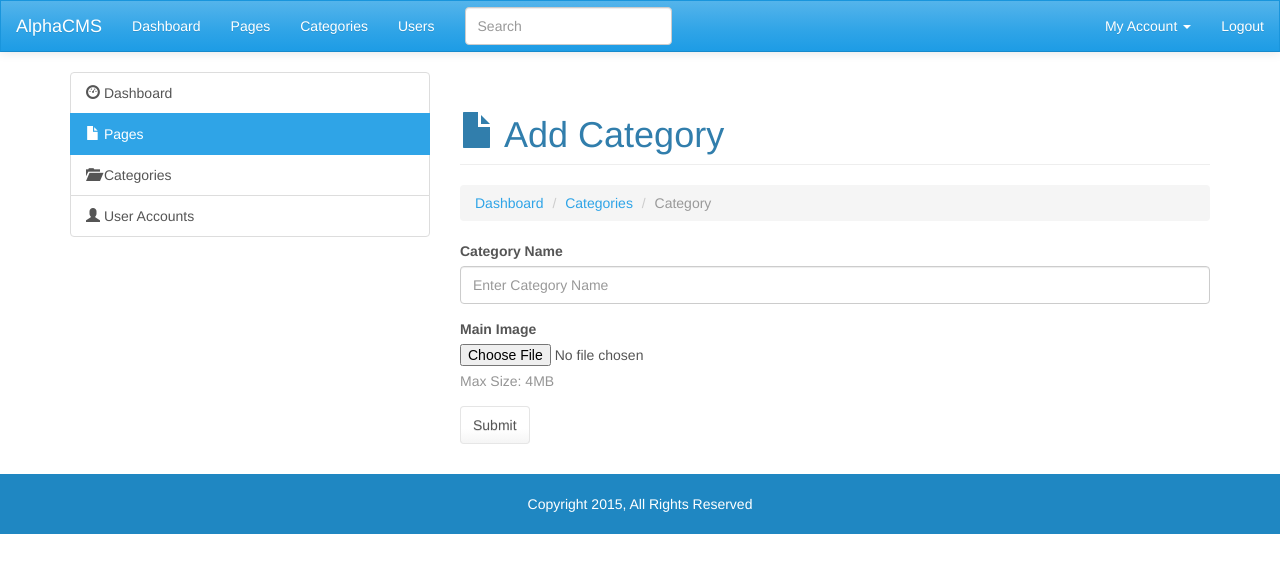
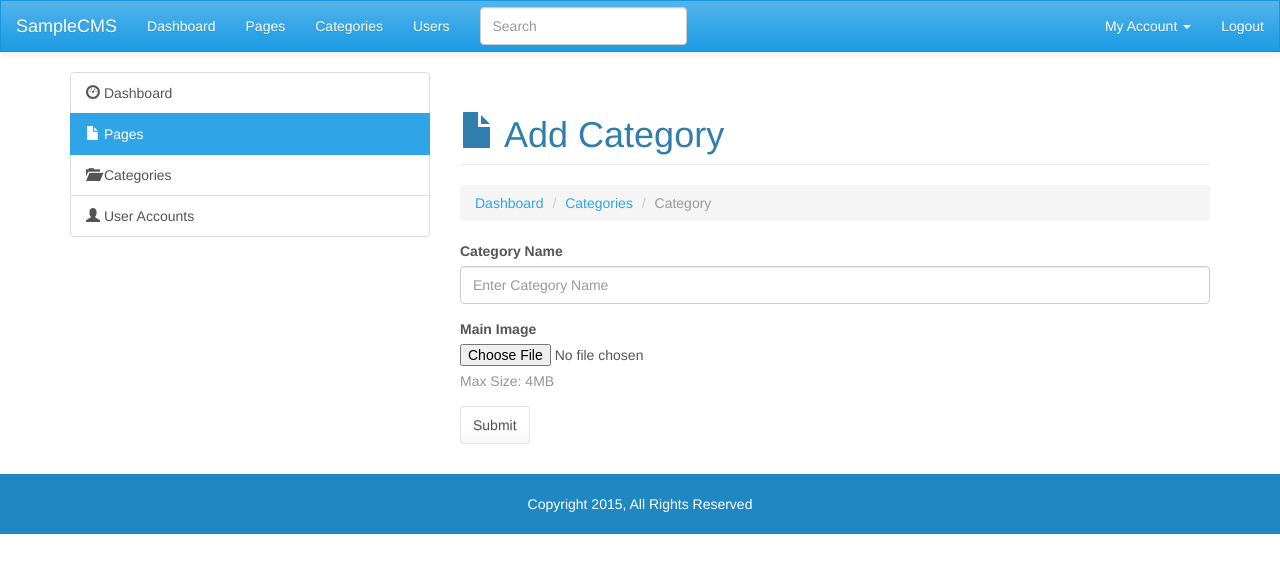
Before and after one commit to Jsmithseo/SampleCMS, a plain HTML site: page category.html in a window 1280 px wide. Drawn offline with nearby package versions, Linux system fonts and the light colour scheme; files whose address does not match are found by name.

Commit message:
Update category.html

```diff
--- a/category.html
+++ b/category.html
@@ -4,7 +4,7 @@
     <meta charset="utf-8">
     <meta http-equiv="X-UA-Compatible" content="IE=edge">
     <meta name="viewport" content="width=device-width, initial-scale=1">
-    <title>AlphaCMS: Add Category</title>
+    <title>SampleCMS: Add Category</title>
     <!-- Bootstrap core CSS -->
     <link href="css/bootstrap.css" rel="stylesheet">
     <!-- Custom styles for this template -->
@@ -19,7 +19,7 @@
       <span class="icon-bar"></span>
       <span class="icon-bar"></span>
     </button>
-    <a class="navbar-brand" href="#">AlphaCMS</a>
+    <a class="navbar-brand" href="#">SampleCMS</a>
   </div>
   <div class="navbar-collapse collapse navbar-responsive-collapse">
     <ul class="nav navbar-nav">
```
